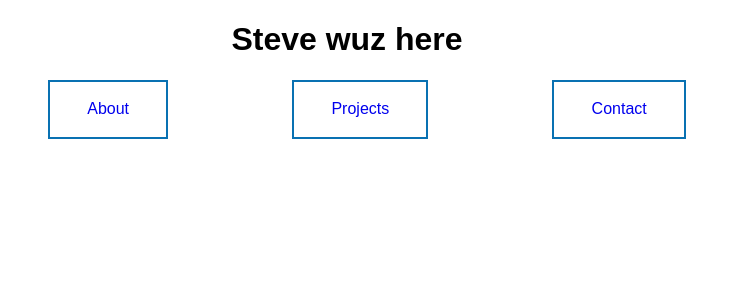
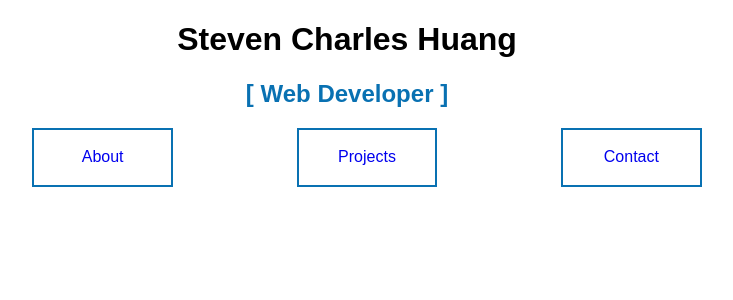
Before and after one commit to stevencharleshuang/portfolio-react, a React (Create React App) app: page / in a window 1280 px wide. Shown: the top 300 px of the page, without its empty margins (293-1026 px from the left). Built offline with nearby package versions, Linux system fonts and the light colour scheme.

Commit message:
revised nav bar buttons and added header banner component

```diff
--- a/src/App.css
+++ b/src/App.css
@@ -41,6 +41,10 @@ a:hover, a:active {
 
 }
 
+.App header .Banner h2 {
+  color: #0971B2;
+}
+
 .App nav ul {
 
 }
@@ -50,6 +54,8 @@ a:hover, a:active {
   display: inline-block;
   list-style: none;
   padding: 1.5% 3%;
+  width: 5%;
+  height: 1.5%;
   border: 2px #0971B2 solid;
 }
 
--- a/src/App.js
+++ b/src/App.js
@@ -5,14 +5,17 @@ import Nav from './components/Nav';
 import About from './components/About';
 import Projects from './components/Projects';
 import Contact from './components/Contact';
+import Banner from './components/Banner';
 import './App.css';
 
 class App extends Component {
   render() {
     return (
       <div className="App">
-        <h1>Steve wuz here</h1>
-        <Nav />
+        <header>
+          <Banner />
+          <Nav />
+        </header>
         <Switch>
           <Route exact path="/" />
           <Route exact path="/about" component={About} />
--- /dev/null
+++ b/src/components/Banner.jsx
@@ -0,0 +1,10 @@
+import React from 'react';
+
+export default function () {
+  return (
+    <div className="Banner">
+      <h1>Steven Charles Huang</h1>
+      <h2>[ Web Developer ]</h2>
+    </div>
+  )
+}
```
